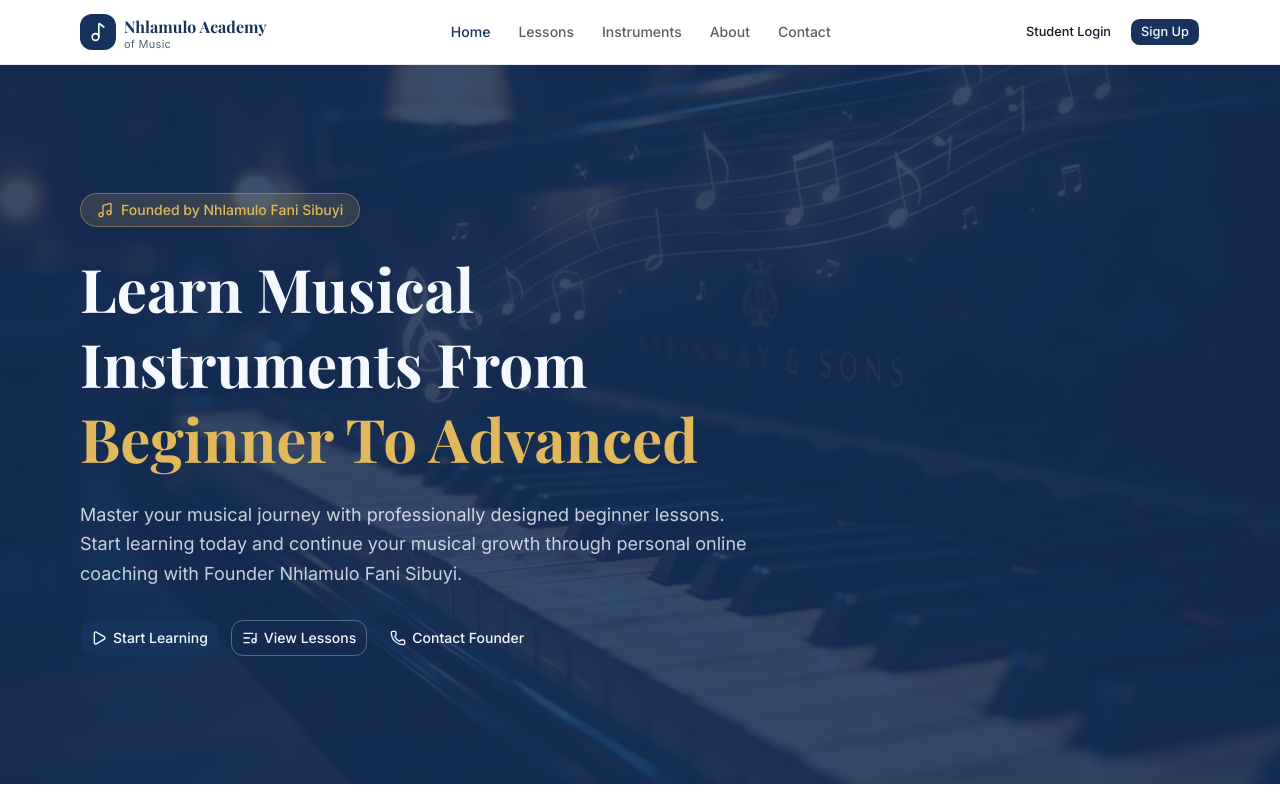
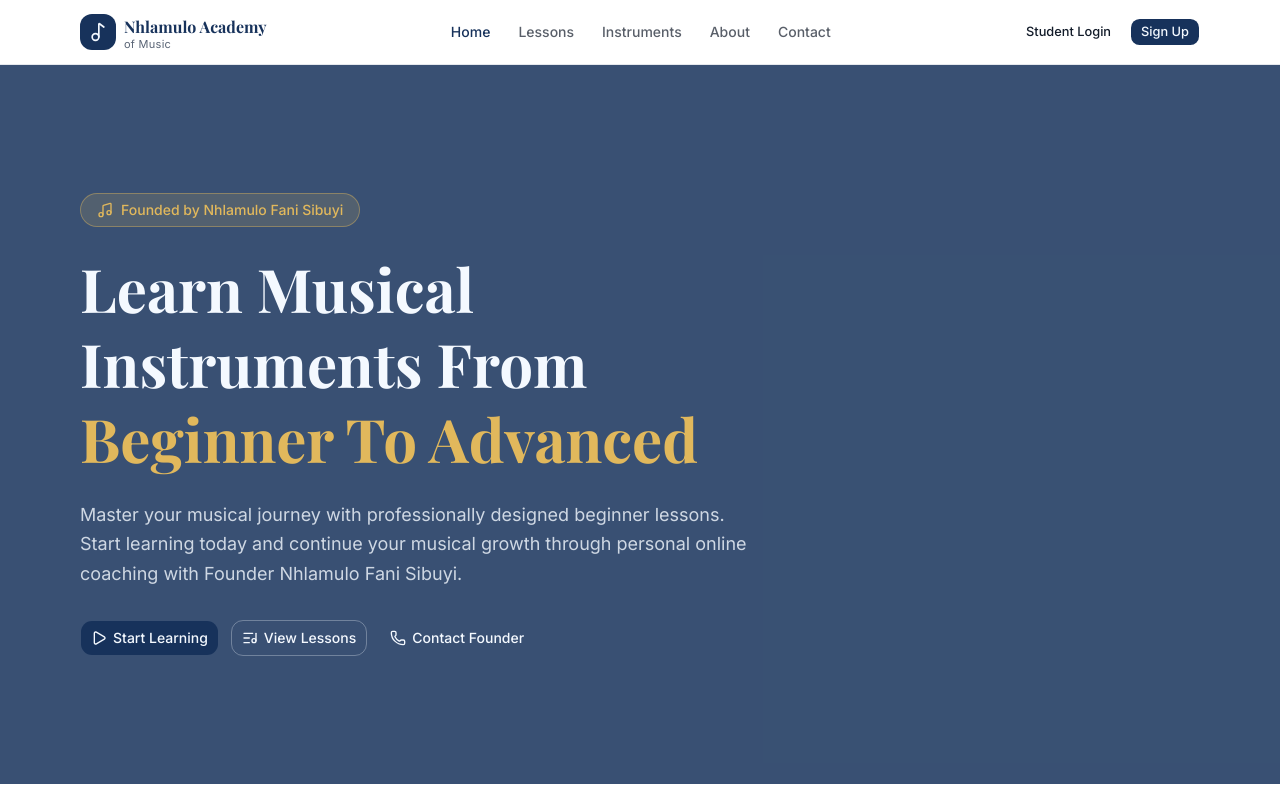
Before and after one commit to nhlamulofani-lab/nhlamulo-academy-of-music, a Next.js app: page / in a window 1280 px wide. Shown: the top 800 px of the page. Built offline with nearby package versions, Linux system fonts and the light colour scheme; a web font is replaced by a local one.

Commit message:
feat: update hero background and navbar button text

```diff
--- a/components/hero.tsx
+++ b/components/hero.tsx
@@ -11,7 +11,7 @@ export function Hero() {
     <section className="relative overflow-hidden">
       <div
         className="absolute inset-0 bg-cover bg-center"
-        style={{ backgroundImage: 'url(/images/piano-hero.png)' }}
+        style={{ backgroundImage: 'url(/)' }}
         aria-hidden
       />
       <div className="absolute inset-0 bg-primary/85" aria-hidden />
--- a/components/navbar.tsx
+++ b/components/navbar.tsx
@@ -54,7 +54,7 @@ export function Navbar() {
             <>
               <Button render={<Link href="/dashboard" />} variant="ghost" size="sm">
                 <LayoutDashboard className="size-4" />
-                Dashboard UPDATED
+                Dashboard
               </Button>
               <Button variant="outline" size="sm" onClick={logout}>
                 <LogOut className="size-4" />
```
